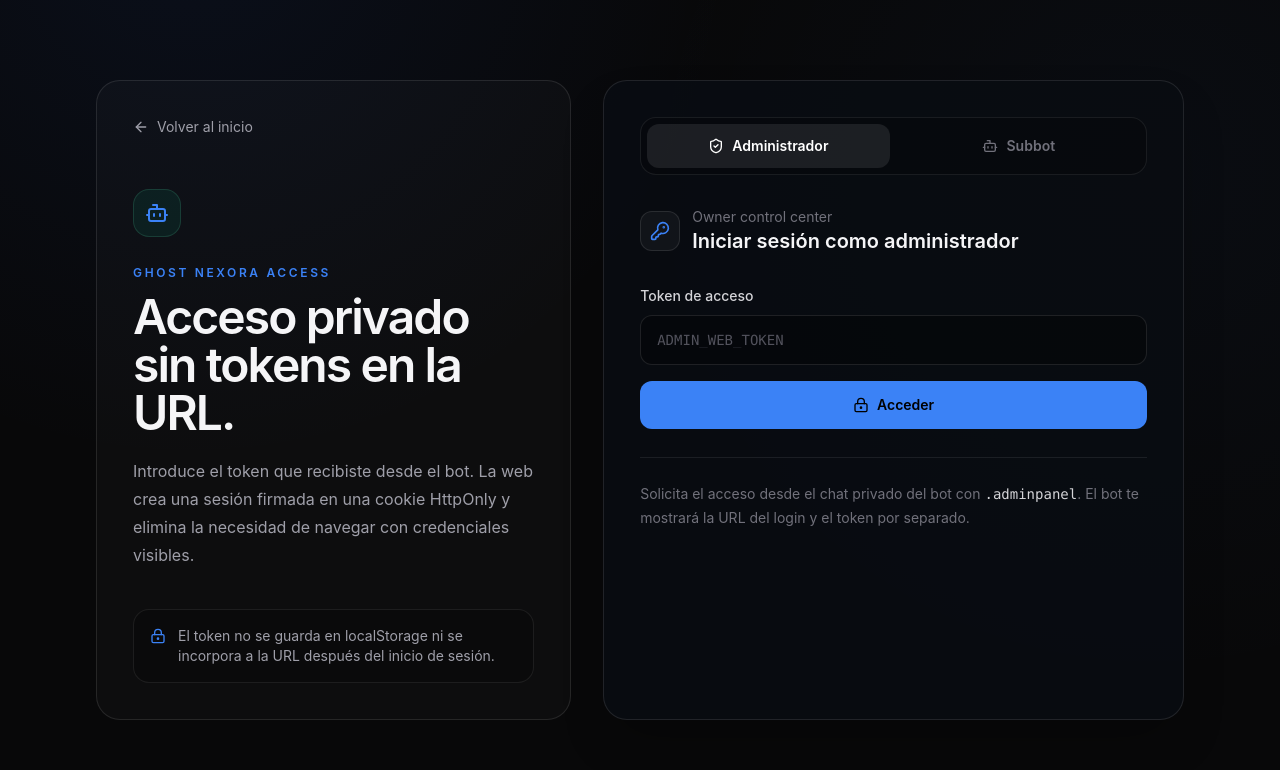
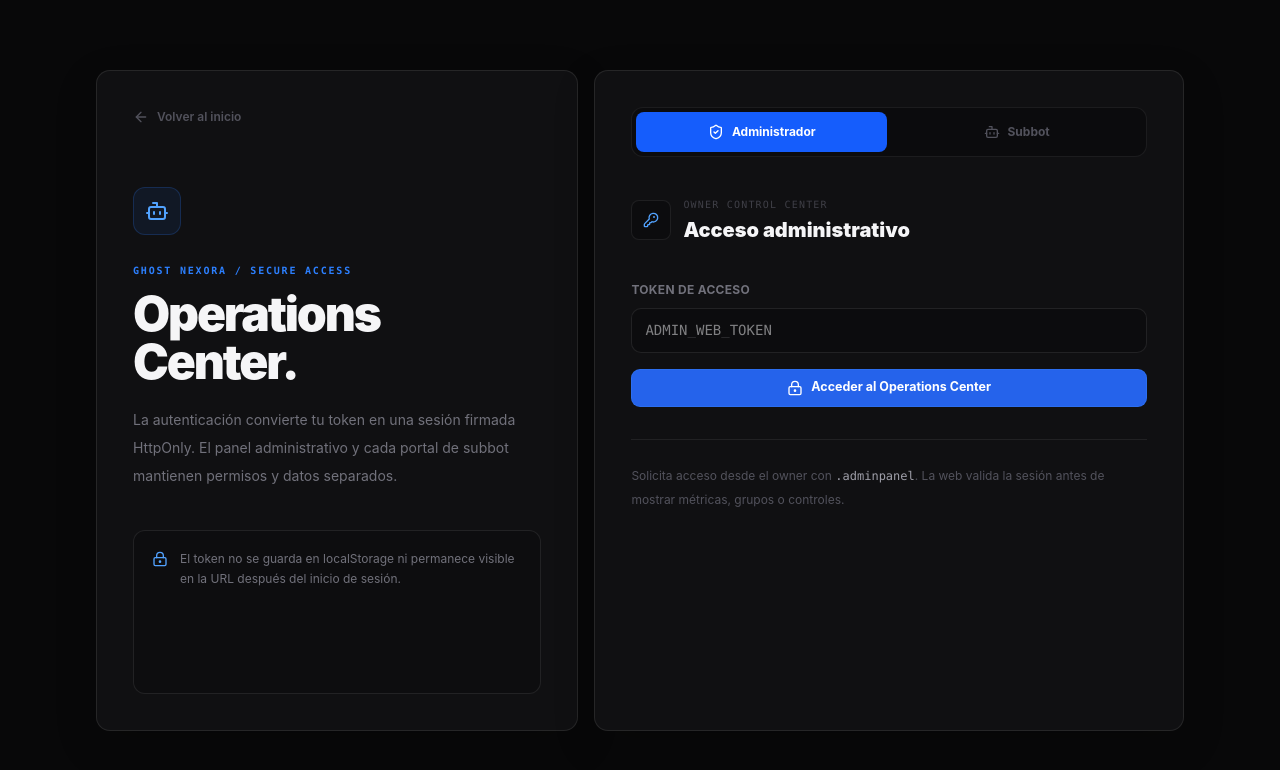
Before and after one commit to Gh0stDeveloper/GhostNexoraBot, a Next.js app in the folder apps/web/: page /login in a window 1280 px wide. Shown: the top 770 px of the page. Built offline with nearby package versions, Linux system fonts and the light colour scheme.

Commit message:
style(web): align login with operations console

```diff
--- a/apps/web/app/login/page.tsx
+++ b/apps/web/app/login/page.tsx
@@ -1,7 +1,6 @@
 import { ArrowLeft, Bot, KeyRound, LockKeyhole, ShieldCheck } from 'lucide-react'
 
 export const dynamic = 'force-dynamic'
-
 type Mode = 'admin' | 'subbot'
 
 export default async function LoginPage({ searchParams }: { searchParams: Promise<{ mode?: string; error?: string }> }) {
@@ -9,43 +8,41 @@ export default async function LoginPage({ searchParams }: { searchParams: Promis
   const mode: Mode = params.mode === 'subbot' ? 'subbot' : 'admin'
   const invalid = params.error === 'invalid'
 
-  return <main className="mx-auto flex min-h-screen w-full max-w-6xl items-center px-5 py-12 md:px-8">
-    <div className="grid w-full gap-8 lg:grid-cols-[.9fr_1.1fr] lg:items-stretch">
-      <section className="flex flex-col justify-between rounded-3xl border border-white/10 bg-white/[.025] p-7 md:p-9">
+  return <main className="ops-page flex min-h-screen items-center">
+    <div className="mx-auto grid w-full max-w-6xl gap-4 px-5 py-12 md:px-8 lg:grid-cols-[.9fr_1.1fr]">
+      <section className="ops-panel flex min-h-[560px] flex-col justify-between p-7 md:p-9">
         <div>
-          <a href="/" className="inline-flex items-center gap-2 text-sm text-zinc-400 transition hover:text-white"><ArrowLeft className="size-4"/>Volver al inicio</a>
-          <div className="mt-12 grid size-12 place-items-center rounded-2xl border border-emerald-300/15 bg-emerald-400/[.08]"><Bot className="size-6 text-[var(--accent)]"/></div>
-          <p className="mt-7 text-xs font-semibold uppercase tracking-[.22em] text-[var(--accent)]">Ghost Nexora Access</p>
-          <h1 className="mt-3 text-4xl font-semibold tracking-[-.04em] md:text-5xl">Acceso privado sin tokens en la URL.</h1>
-          <p className="mt-5 max-w-xl leading-7 text-zinc-400">Introduce el token que recibiste desde el bot. La web crea una sesión firmada en una cookie HttpOnly y elimina la necesidad de navegar con credenciales visibles.</p>
+          <a href="/" className="inline-flex items-center gap-2 text-xs font-semibold text-zinc-600 transition hover:text-zinc-300"><ArrowLeft className="size-4"/>Volver al inicio</a>
+          <div className="mt-14 grid size-12 place-items-center rounded-xl border border-blue-500/20 bg-blue-500/[.08]"><Bot className="size-6 text-blue-400"/></div>
+          <p className="mt-7 font-mono text-[10px] font-bold uppercase tracking-[.18em] text-blue-500">GHOST NEXORA / SECURE ACCESS</p>
+          <h1 className="mt-3 max-w-lg text-4xl font-black tracking-[-.045em] md:text-5xl">Operations Center.</h1>
+          <p className="mt-5 max-w-xl text-sm leading-7 text-zinc-500">La autenticación convierte tu token en una sesión firmada HttpOnly. El panel administrativo y cada portal de subbot mantienen permisos y datos separados.</p>
         </div>
-        <div className="mt-10 rounded-2xl border border-white/[.08] bg-black/20 p-4 text-sm text-zinc-400">
-          <div className="flex gap-3"><LockKeyhole className="mt-0.5 size-4 shrink-0 text-[var(--accent)]"/><p>El token no se guarda en localStorage ni se incorpora a la URL después del inicio de sesión.</p></div>
-        </div>
+        <div className="ops-node mt-10 min-h-0"><div className="flex gap-3"><LockKeyhole className="mt-0.5 size-4 shrink-0 text-blue-400"/><p className="text-xs leading-5 text-zinc-500">El token no se guarda en localStorage ni permanece visible en la URL después del inicio de sesión.</p></div></div>
       </section>
 
-      <section className="rounded-3xl border border-white/10 bg-[#090d12]/90 p-7 shadow-2xl shadow-black/30 md:p-9">
-        <div className="flex gap-2 rounded-2xl border border-white/[.08] bg-black/20 p-1.5">
-          <a href="/login?mode=admin" className={`flex flex-1 items-center justify-center gap-2 rounded-xl px-4 py-3 text-sm font-semibold transition ${mode === 'admin' ? 'bg-white/[.09] text-white' : 'text-zinc-500 hover:text-white'}`}><ShieldCheck className="size-4"/>Administrador</a>
-          <a href="/login?mode=subbot" className={`flex flex-1 items-center justify-center gap-2 rounded-xl px-4 py-3 text-sm font-semibold transition ${mode === 'subbot' ? 'bg-white/[.09] text-white' : 'text-zinc-500 hover:text-white'}`}><Bot className="size-4"/>Subbot</a>
+      <section className="ops-panel p-7 md:p-9">
+        <div className="flex gap-1 rounded-xl border border-white/[.07] bg-[#0b0b0d] p-1">
+          <a href="/login?mode=admin" className={`flex flex-1 items-center justify-center gap-2 rounded-lg px-4 py-3 text-xs font-bold transition ${mode === 'admin' ? 'bg-blue-600 text-white' : 'text-zinc-600 hover:text-zinc-300'}`}><ShieldCheck className="size-4"/>Administrador</a>
+          <a href="/login?mode=subbot" className={`flex flex-1 items-center justify-center gap-2 rounded-lg px-4 py-3 text-xs font-bold transition ${mode === 'subbot' ? 'bg-blue-600 text-white' : 'text-zinc-600 hover:text-zinc-300'}`}><Bot className="size-4"/>Subbot</a>
         </div>
 
-        <div className="mt-8">
-          <div className="flex items-center gap-3"><div className="grid size-10 place-items-center rounded-xl border border-white/10 bg-white/[.04]"><KeyRound className="size-5 text-[var(--accent)]"/></div><div><p className="text-sm text-zinc-500">{mode === 'admin' ? 'Owner control center' : 'Portal de instancia'}</p><h2 className="text-xl font-semibold">{mode === 'admin' ? 'Iniciar sesión como administrador' : 'Iniciar sesión en tu subbot'}</h2></div></div>
+        <div className="mt-10">
+          <div className="flex items-center gap-3"><span className="grid size-10 place-items-center rounded-lg border border-white/[.08] bg-[#0c0c0e]"><KeyRound className="size-4 text-blue-400"/></span><div><p className="font-mono text-[10px] uppercase tracking-[.12em] text-zinc-700">{mode === 'admin' ? 'OWNER CONTROL CENTER' : 'INSTANCE PORTAL'}</p><h2 className="mt-1 text-xl font-black">{mode === 'admin' ? 'Acceso administrativo' : 'Acceso a tu subbot'}</h2></div></div>
 
-          {invalid ? <div className="mt-6 rounded-xl border border-red-400/20 bg-red-400/[.07] px-4 py-3 text-sm text-red-200">El token es inválido, expiró o ya no corresponde a una instancia activa.</div> : null}
+          {invalid ? <div className="mt-6 rounded-xl border border-red-500/20 bg-red-500/[.07] px-4 py-3 text-sm text-red-300">El token es inválido, expiró o ya no corresponde a una instancia activa.</div> : null}
 
-          <form method="post" action="/api/auth/login" className="mt-7">
+          <form method="post" action="/api/auth/login" className="mt-8">
             <input type="hidden" name="mode" value={mode}/>
-            <label htmlFor="token" className="text-sm font-medium text-zinc-300">Token de acceso</label>
-            <input id="token" name="token" type="password" autoComplete="off" required minLength={12} placeholder={mode === 'admin' ? 'ADMIN_WEB_TOKEN' : 'Token generado con .subbot portal'} className="mt-2 w-full rounded-xl border border-white/10 bg-black/30 px-4 py-3.5 font-mono text-sm text-white outline-none transition placeholder:text-zinc-600 focus:border-emerald-300/35 focus:ring-2 focus:ring-emerald-400/10"/>
-            <button type="submit" className="mt-4 inline-flex w-full items-center justify-center gap-2 rounded-xl bg-[var(--accent)] px-5 py-3.5 text-sm font-semibold text-black transition hover:bg-[var(--accent-strong)]"><LockKeyhole className="size-4"/>Acceder</button>
+            <label htmlFor="token" className="text-xs font-bold uppercase tracking-wide text-zinc-500">Token de acceso</label>
+            <input id="token" name="token" type="password" autoComplete="off" required minLength={12} placeholder={mode === 'admin' ? 'ADMIN_WEB_TOKEN' : 'Token generado con .subbot portal'} className="ops-input mt-2 py-3.5 font-mono"/>
+            <button type="submit" className="ops-button-primary mt-4 w-full py-3.5"><LockKeyhole className="size-4"/>Acceder al Operations Center</button>
           </form>
 
-          <div className="mt-7 border-t border-white/[.08] pt-6 text-sm leading-6 text-zinc-500">
+          <div className="mt-8 border-t border-white/[.07] pt-6 text-xs leading-6 text-zinc-600">
             {mode === 'admin'
-              ? <p>Solicita el acceso desde el chat privado del bot con <span className="font-mono text-zinc-300">.adminpanel</span>. El bot te mostrará la URL del login y el token por separado.</p>
-              : <p>Genera un token desde WhatsApp con <span className="font-mono text-zinc-300">.subbot portal</span>. El token solo puede abrir la instancia asociada a tu cuenta.</p>}
+              ? <p>Solicita acceso desde el owner con <span className="font-mono text-zinc-400">.adminpanel</span>. La web valida la sesión antes de mostrar métricas, grupos o controles.</p>
+              : <p>Genera tu token con <span className="font-mono text-zinc-400">.subbot portal</span>. La sesión queda vinculada exclusivamente al ID de tu instancia.</p>}
           </div>
         </div>
       </section>
```
